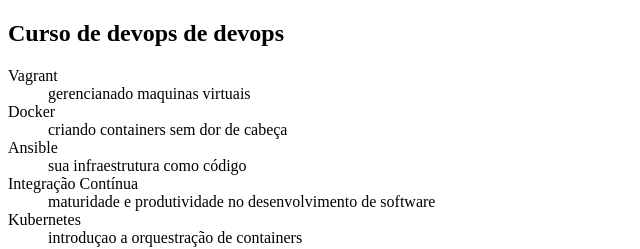
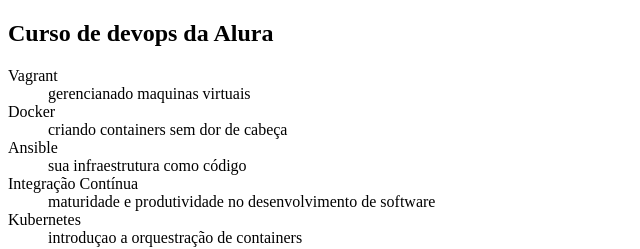
Before and after one commit to marcosaugustomodesto/alura-git-novo, a plain HTML site: page index.html in a window 1280 px wide. Shown: the full height of the page, 0-640 px from the left. Drawn offline with Linux system fonts and the light colour scheme.

Commit message:
adicionando alura no titulo

```diff
--- a/index.html
+++ b/index.html
@@ -5,7 +5,7 @@
     <title>Lista De Cursos</title>
 </head>
 <body>
-	<h2>Curso de devops de devops</h2>
+	<h2>Curso de devops da Alura</h2>
 
     <dl>
 		<dt>Vagrant</dt>
```
